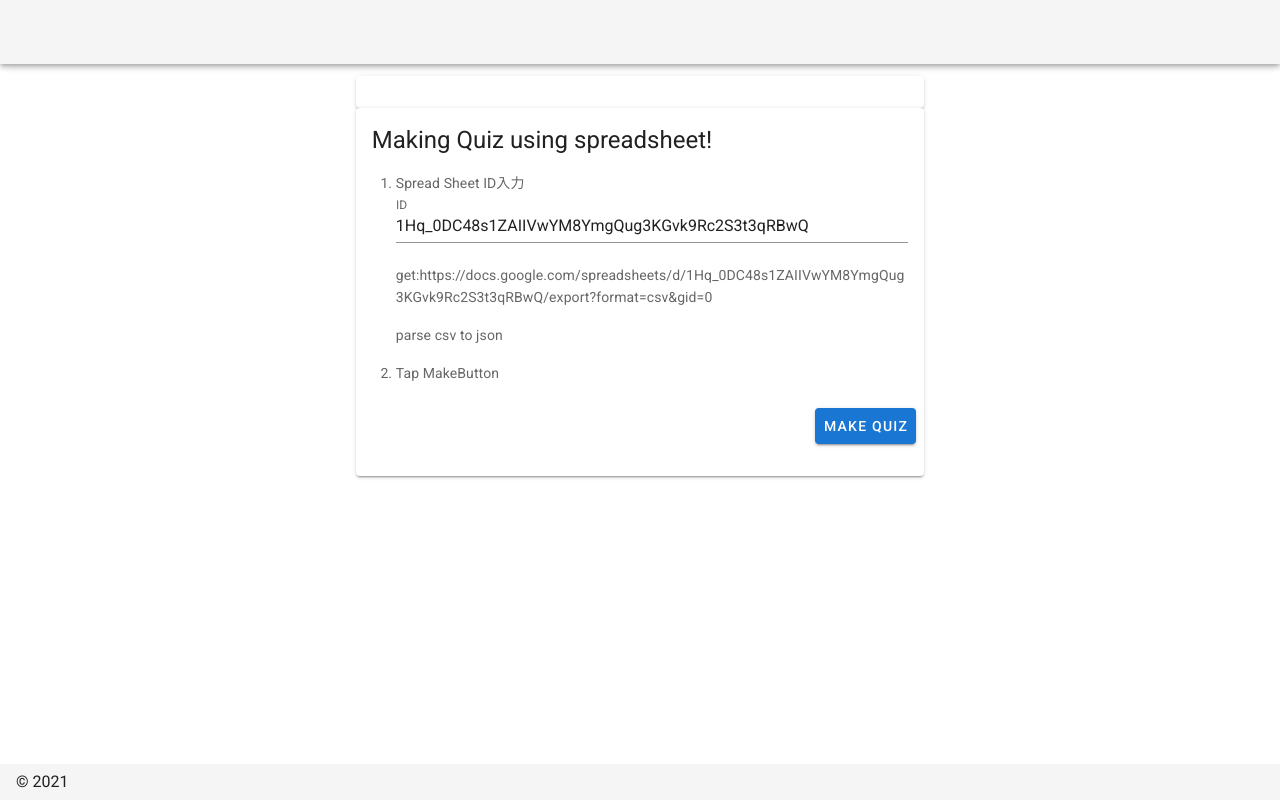
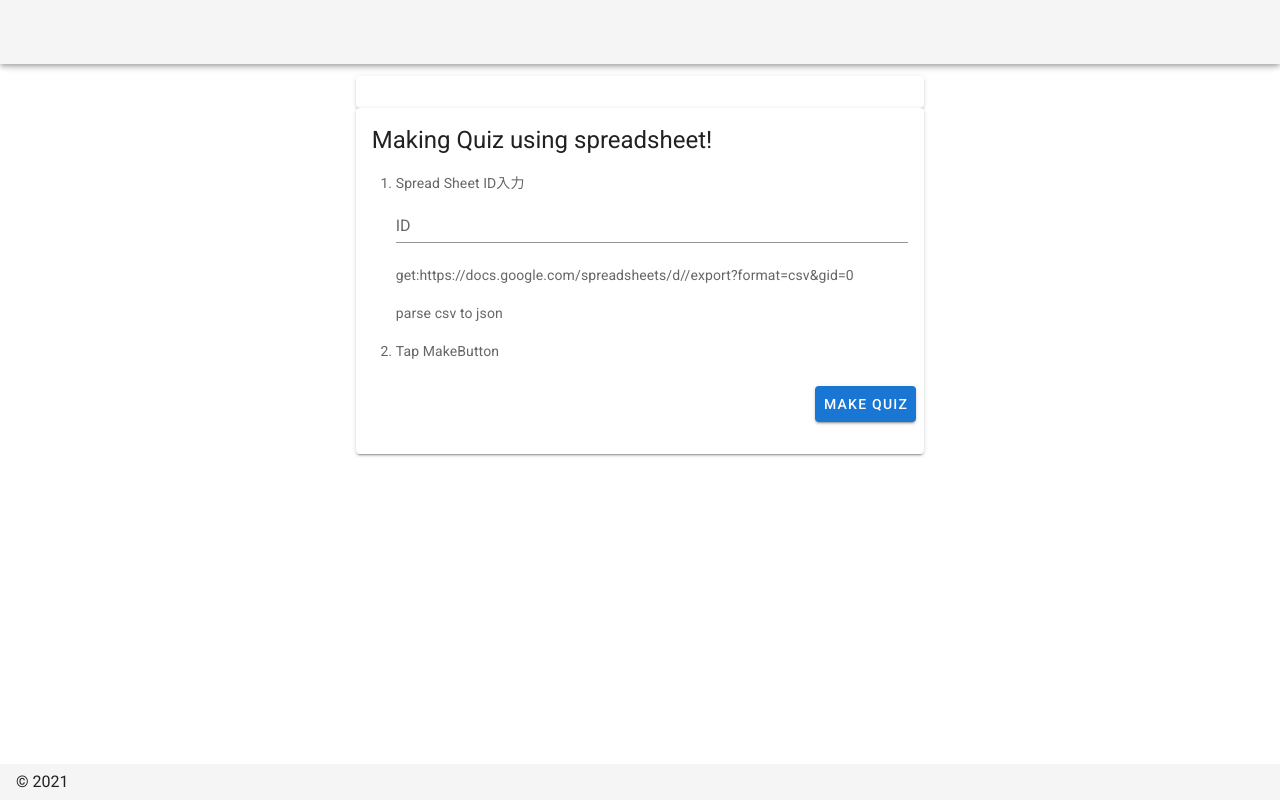
Before and after one commit to toson77/quizapp, a Nuxt app: page / in a window 1280 px wide. Built offline with nearby package versions, Linux system fonts and the light colour scheme.

Commit message:
delete id

```diff
--- a/components/quiz.vue
+++ b/components/quiz.vue
@@ -16,8 +16,6 @@
       @click="fillCheck()"
       v-if="!isMaster"
     >see result</v-btn>
-    <p>{{isMaster}}</p>
-    <p>{{answerArray}}</p>
     <br>
     <p
       v-if="!ifFillAnswer"
--- a/pages/index.vue
+++ b/pages/index.vue
@@ -62,7 +62,7 @@
 export default {
   data() {
     return {
-      id: "1Hq_0DC48s1ZAIIVwYM8YmgQug3KGvk9Rc2S3t3qRBwQ",
+      id: "",
       url: "",
       jsonData: {},
       isDlError: false,
```
